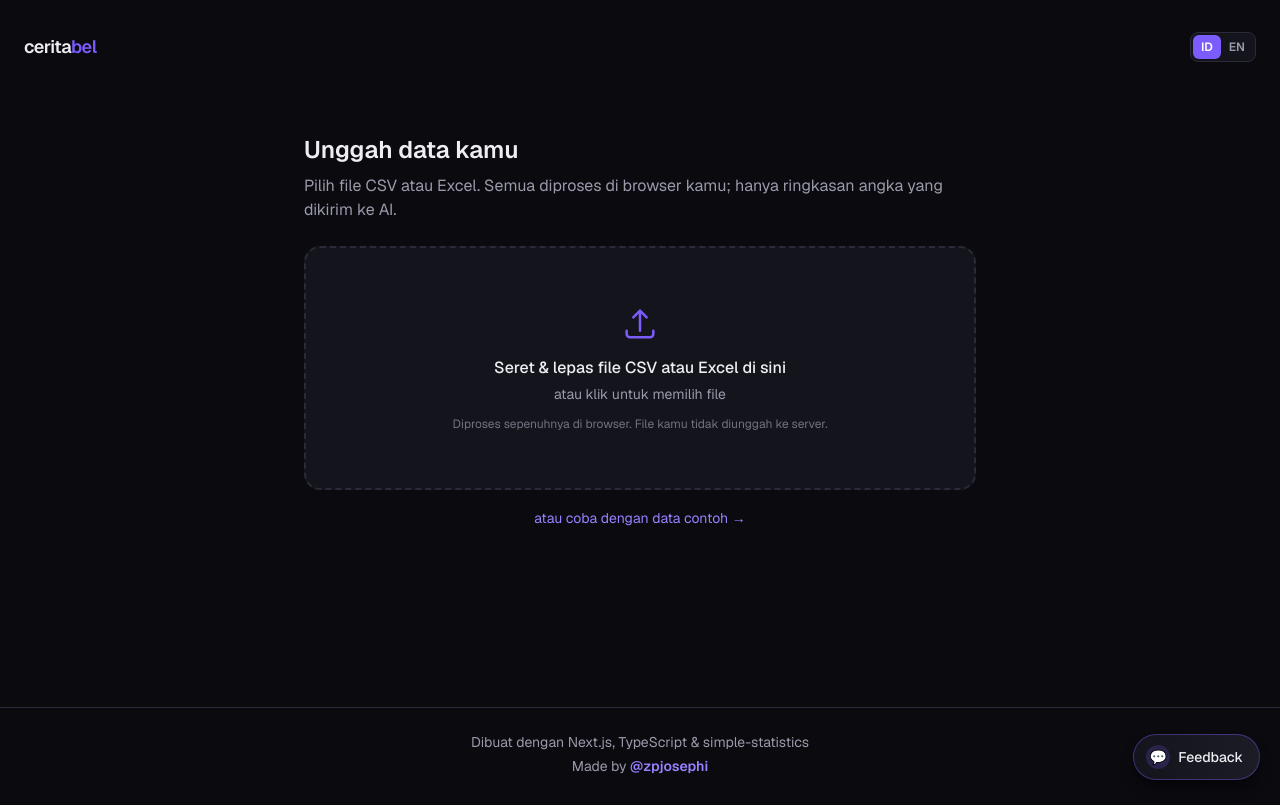
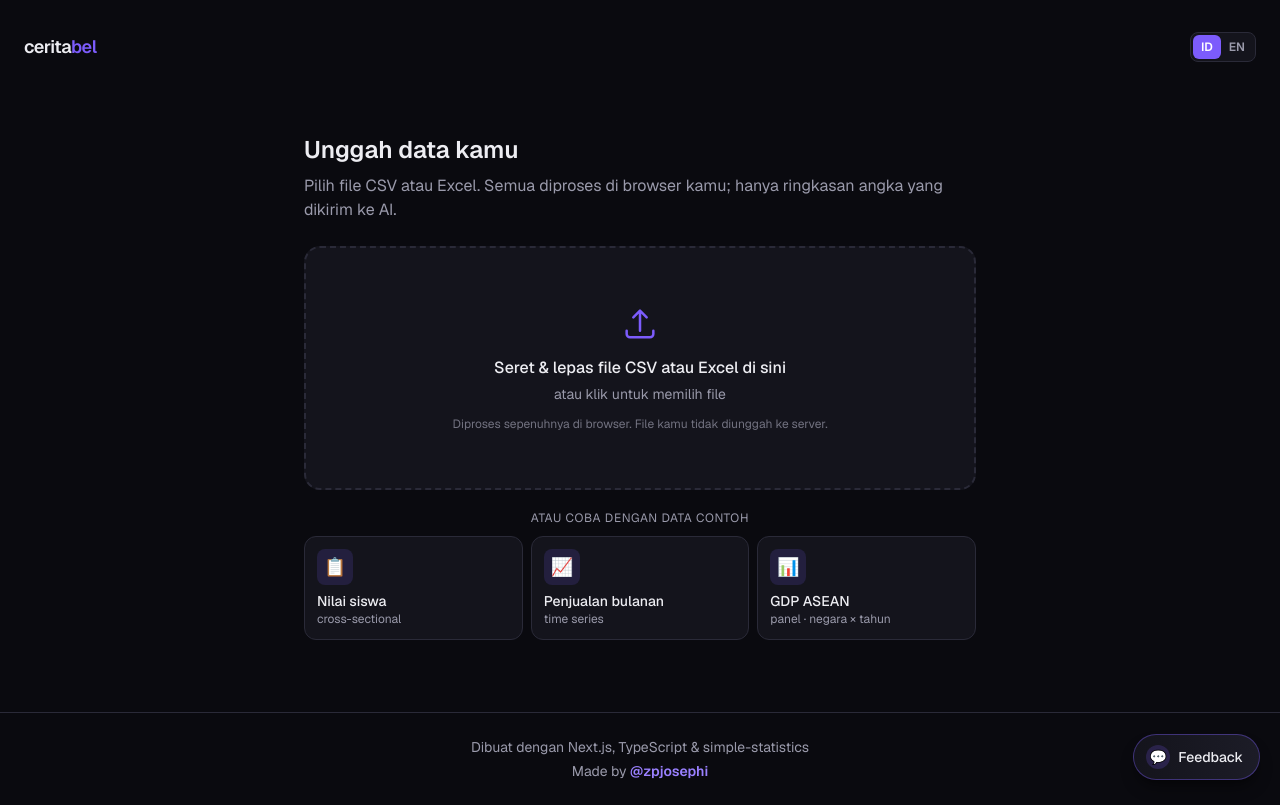
Before and after one commit to zpjosephi/ceritabel, a Next.js app: page /analyze in a window 1280 px wide. Built offline with nearby package versions, Linux system fonts and the light colour scheme.

Commit message:
onboarding: sample dataset gallery (cross-sectional, time series, panel)

```diff
--- a/app/analyze/page.tsx
+++ b/app/analyze/page.tsx
@@ -13,7 +13,7 @@ import {
   type CleaningChange,
 } from "@/lib/cleaning";
 import type { AIInsight, ColumnKind, ParsedDataset } from "@/lib/types";
-import FileUpload from "@/components/FileUpload";
+import FileUpload, { type SampleDataset } from "@/components/FileUpload";
 import DatasetOverview from "@/components/DatasetOverview";
 import ColumnSummary from "@/components/ColumnSummary";
 import CorrelationHeatmap from "@/components/CorrelationHeatmap";
@@ -42,6 +42,30 @@ import type { CodegenOptions } from "@/lib/codegen";
 import { DEFAULT_MODEL_ID } from "@/lib/config";
 
 type Stage = "upload" | "analyzing" | "sheets" | "result";
+
+const SAMPLES: SampleDataset[] = [
+  {
+    file: "/sample-data.csv",
+    name: "contoh-siswa.csv",
+    icon: "📋",
+    labelKey: "sampleCross",
+    descKey: "sampleCrossDesc",
+  },
+  {
+    file: "/contoh-timeseries.csv",
+    name: "contoh-timeseries.csv",
+    icon: "📈",
+    labelKey: "sampleTs",
+    descKey: "sampleTsDesc",
+  },
+  {
+    file: "/contoh-panel.csv",
+    name: "contoh-panel.csv",
+    icon: "📊",
+    labelKey: "samplePanel",
+    descKey: "samplePanelDesc",
+  },
+];
 
 /** Guess a sensible default dependent variable for regression. */
 function guessTarget(names: string[]): string {
@@ -189,22 +213,25 @@ export default function AnalyzePage() {
     [startWith, t],
   );
 
-  const handleSample = useCallback(async () => {
+  const handleSample = useCallback(
+    async (s: SampleDataset) => {
       setParseError(null);
-    setFileName("contoh-data.csv");
+      setFileName(s.name);
       setStage("analyzing");
       try {
-      const res = await fetch("/sample-data.csv");
+        const res = await fetch(s.file);
         const text = await res.text();
-      const file = new File([text], "contoh-data.csv", { type: "text/csv" });
+        const file = new File([text], s.name, { type: "text/csv" });
         const result = await parseUpload(file);
-      setExportMeta({ fileName: "contoh-data.csv", isExcel: false });
+        setExportMeta({ fileName: s.name, isExcel: false });
         startWith(result.sheets[0].dataset);
       } catch {
         setStage("upload");
         setParseError(t("sampleFail"));
       }
-  }, [startWith, t]);
+    },
+    [startWith, t],
+  );
 
   const pickSheet = (sheet: SheetData) => {
     setFileName(sheet.name);
@@ -306,7 +333,11 @@ export default function AnalyzePage() {
           <div className="mx-auto max-w-2xl py-10">
             <h1 className="mb-2 text-2xl font-semibold">{t("uploadTitle")}</h1>
             <p className="mb-6 text-muted">{t("uploadDesc")}</p>
-            <FileUpload onFile={handleFile} onSample={handleSample} />
+            <FileUpload
+              onFile={handleFile}
+              samples={SAMPLES}
+              onSample={handleSample}
+            />
             {parseError ? (
               <p className="mt-4 text-sm text-negative">{parseError}</p>
             ) : null}
--- a/components/FileUpload.tsx
+++ b/components/FileUpload.tsx
@@ -3,15 +3,25 @@
 import { useCallback, useRef, useState } from "react";
 import { useLang } from "./LanguageProvider";
 
+export interface SampleDataset {
+  file: string; // public path
+  name: string; // download/display name
+  icon: string;
+  labelKey: string;
+  descKey: string;
+}
+
 interface FileUploadProps {
   onFile: (file: File) => void;
-  /** Optional: load a bundled sample dataset instead of uploading. */
-  onSample?: () => void;
+  /** Optional: bundled sample datasets the user can load with one click. */
+  samples?: SampleDataset[];
+  onSample?: (s: SampleDataset) => void;
   disabled?: boolean;
 }
 
 export default function FileUpload({
   onFile,
+  samples,
   onSample,
   disabled = false,
 }: FileUploadProps) {
@@ -107,16 +117,35 @@ export default function FileUpload({
         <p className="mt-3 text-sm text-negative">{localError}</p>
       ) : null}
 
-      {onSample ? (
-        <div className="mt-4 text-center">
-          <button
-            type="button"
-            onClick={onSample}
-            disabled={disabled}
-            className="text-sm text-accent-strong underline-offset-4 hover:underline disabled:opacity-50"
-          >
-            {t("sampleLink")}
-          </button>
+      {samples && samples.length > 0 && onSample ? (
+        <div className="mt-5">
+          <p className="mb-2.5 text-center text-xs uppercase tracking-wider text-muted">
+            {t("sampleTitle")}
+          </p>
+          <div className="grid grid-cols-1 gap-2 sm:grid-cols-3">
+            {samples.map((s) => (
+              <button
+                key={s.file}
+                type="button"
+                onClick={() => onSample(s)}
+                disabled={disabled}
+                className="group flex items-center gap-3 rounded-xl border border-border bg-surface p-3 text-left transition hover:border-accent hover:bg-surface-2 disabled:opacity-50 sm:flex-col sm:items-start sm:gap-1.5"
+              >
+                <span
+                  aria-hidden
+                  className="grid h-9 w-9 shrink-0 place-items-center rounded-lg bg-accent/15 text-lg transition group-hover:bg-accent/25"
+                >
+                  {s.icon}
+                </span>
+                <span className="min-w-0">
+                  <span className="block truncate text-sm font-medium text-foreground">
+                    {t(s.labelKey)}
+                  </span>
+                  <span className="block text-xs text-muted">{t(s.descKey)}</span>
+                </span>
+              </button>
+            ))}
+          </div>
         </div>
       ) : null}
     </div>
--- a/lib/i18n.ts
+++ b/lib/i18n.ts
@@ -91,6 +91,13 @@ const ID: Dict = {
   errSize: "Ukuran file maksimal 25 MB.",
   excelNoData: "File Excel tidak punya sheet berisi data.",
   sampleLink: "atau coba dengan data contoh →",
+  sampleTitle: "atau coba dengan data contoh",
+  sampleCross: "Nilai siswa",
+  sampleCrossDesc: "cross-sectional",
+  sampleTs: "Penjualan bulanan",
+  sampleTsDesc: "time series",
+  samplePanel: "GDP ASEAN",
+  samplePanelDesc: "panel · negara × tahun",
 
   // sections
   secHighlights: "Sorotan",
@@ -383,6 +390,13 @@ const EN: Dict = {
   errSize: "Maximum file size is 25 MB.",
   excelNoData: "The Excel file has no sheets with data.",
   sampleLink: "or try with sample data →",
+  sampleTitle: "or try a sample dataset",
+  sampleCross: "Student scores",
+  sampleCrossDesc: "cross-sectional",
+  sampleTs: "Monthly sales",
+  sampleTsDesc: "time series",
+  samplePanel: "ASEAN GDP",
+  samplePanelDesc: "panel · country × year",
 
   secHighlights: "Highlights",
   secHighlightsHint: "Quick at-a-glance summary",
```
Lines whose indentation alone changed are shown as unchanged.
